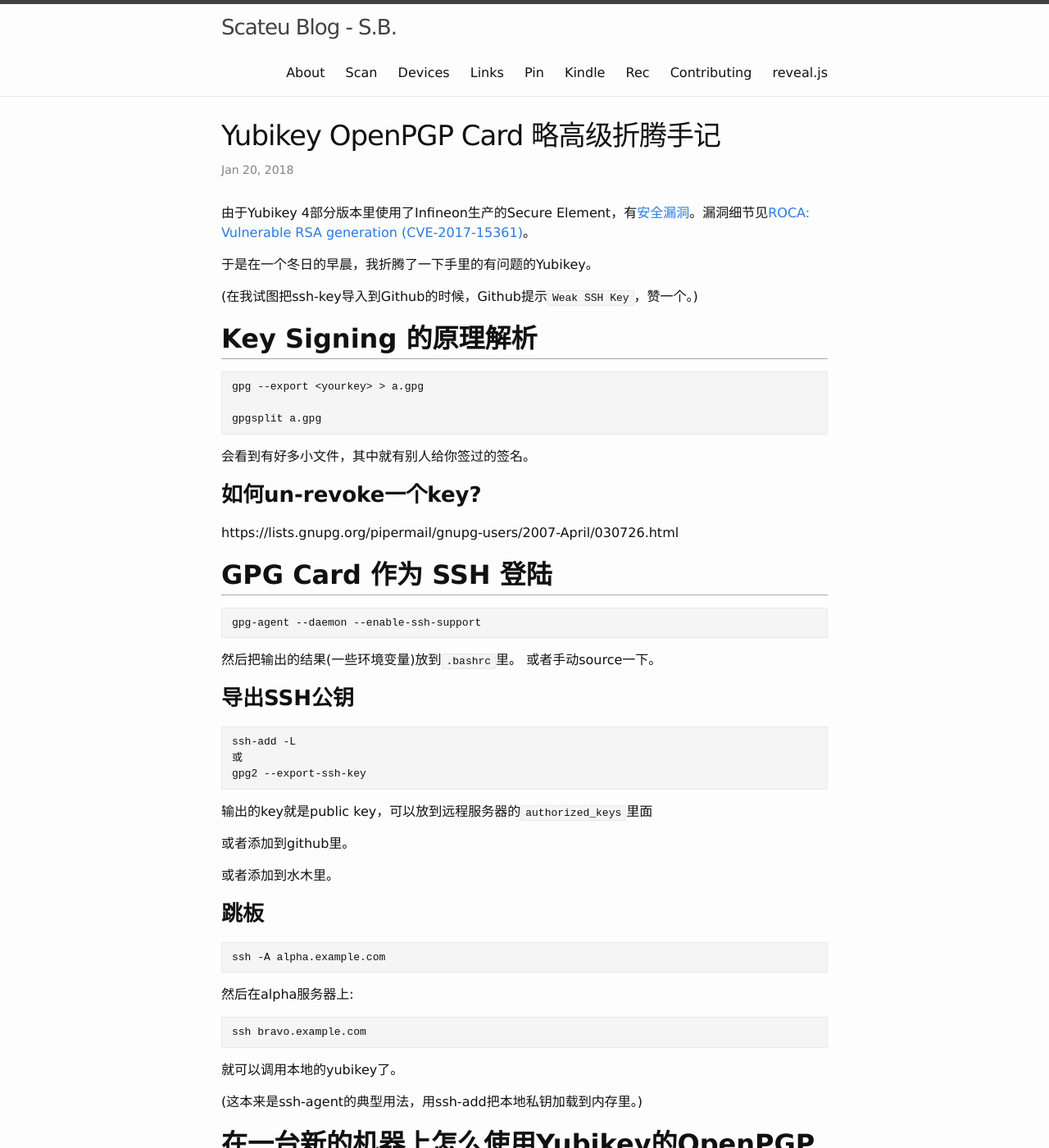
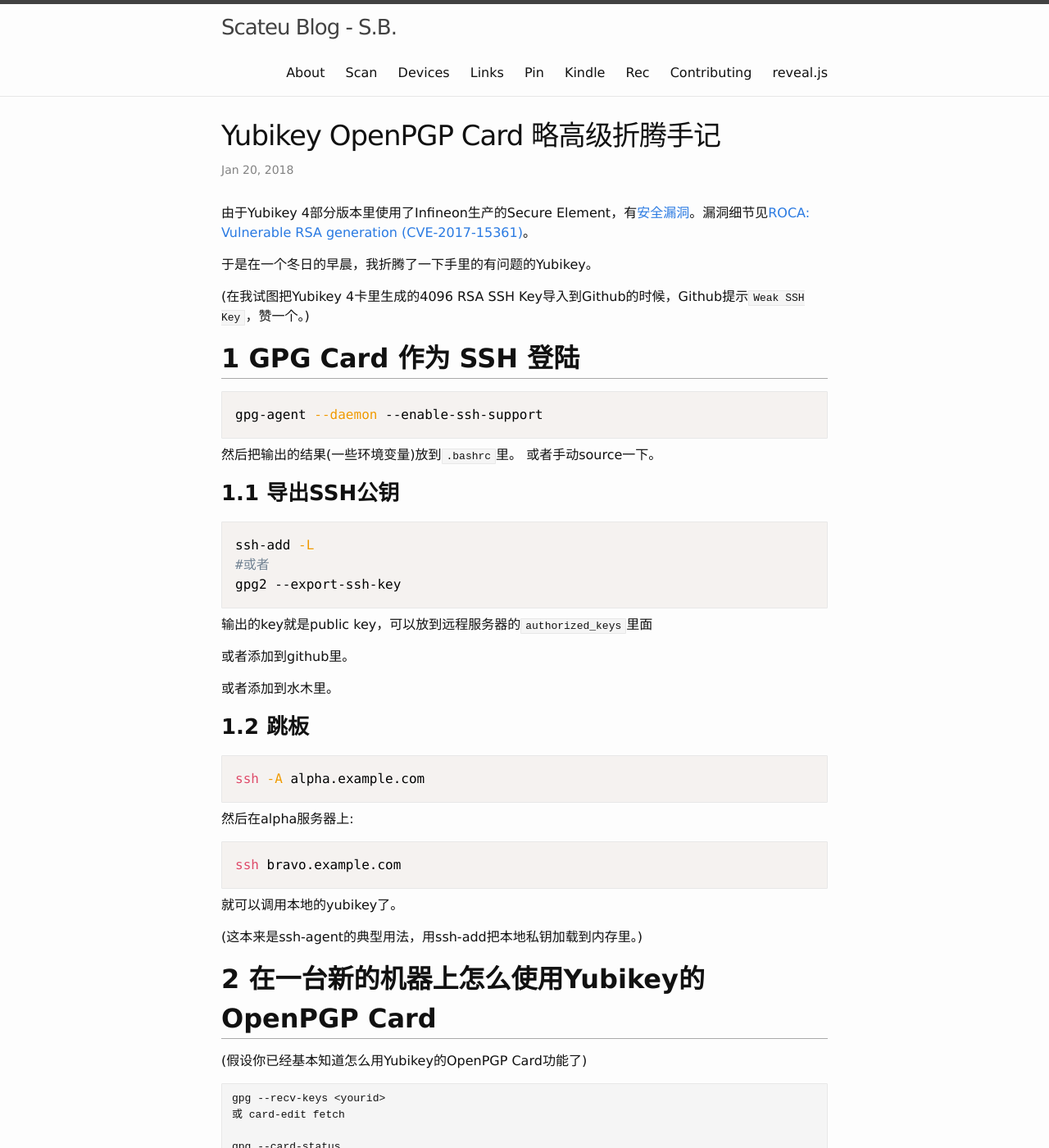
Before and after one commit to scateu/scateu.github.io, a Jekyll site: the page built from _posts/2018-01-20-gpg-yubikey-advanced-usage.md, in a window 1280 px wide and 1400 px high. Shown: the whole window at 82% size. Built offline with Jekyll 4.4.1, drawn with Linux system fonts in a browser that asks for light colours; nearby versions of some CDN libraries; comment, search, counter and statistics services are not loaded; some of the changed text lies outside the part shown.

Commit message:
Sat Jan 20 12:33:10 CST 2018

````diff
--- a/_posts/2018-01-20-gpg-yubikey-advanced-usage.md
+++ b/_posts/2018-01-20-gpg-yubikey-advanced-usage.md
@@ -8,36 +8,21 @@
 
 于是在一个冬日的早晨，我折腾了一下手里的有问题的Yubikey。
 
-(在我试图把ssh-key导入到Github的时候，Github提示`Weak SSH Key`，赞一个。)
+(在我试图把Yubikey 4卡里生成的4096 RSA SSH Key导入到Github的时候，Github提示`Weak SSH Key`，赞一个。)
 
 
-## Key Signing 的原理解析
+## 1 GPG Card 作为 SSH 登陆
 
-```
-gpg --export <yourkey> > a.gpg
-
-gpgsplit a.gpg
-```
-
-会看到有好多小文件，其中就有别人给你签过的签名。
-
-
-### 如何un-revoke一个key?
-
-https://lists.gnupg.org/pipermail/gnupg-users/2007-April/030726.html
-
-## GPG Card 作为 SSH 登陆
-
-```
+```bash
 gpg-agent --daemon --enable-ssh-support
 ```
 然后把输出的结果(一些环境变量)放到`.bashrc`里。 或者手动source一下。
 
-### 导出SSH公钥
+### 1.1 导出SSH公钥
 
-```
+```bash
 ssh-add -L
-或
+#或者
 gpg2 --export-ssh-key
 ```
 
@@ -48,15 +33,15 @@
 或者添加到水木里。
 
 
-### 跳板
+### 1.2 跳板
 
-```
+```bash
 ssh -A alpha.example.com
 ```
 
 然后在alpha服务器上:
 
-```
+```bash
 ssh bravo.example.com
 ```
 
@@ -65,7 +50,7 @@
 (这本来是ssh-agent的典型用法，用ssh-add把本地私钥加载到内存里。)
 
 
-## 在一台新的机器上怎么使用Yubikey的OpenPGP Card
+## 2 在一台新的机器上怎么使用Yubikey的OpenPGP Card
 
 (假设你已经基本知道怎么用Yubikey的OpenPGP Card功能了)
 
@@ -80,9 +65,9 @@
 `card-status`之后，会在本地机器上留下一个secret key的stub。
 
 
-## 生成一个新的subkey，并迁移到卡里
+## 3 生成一个新的subkey，并迁移到卡里
 
-```
+```bash
 gpg2 --expert --edit-key <yourid>
 gpg> addkey
 gpg> toggle
@@ -91,3 +76,20 @@
 ```
 
 更详细的见: <https://gist.github.com/ageis/5b095b50b9ae6b0aa9bf>
+
+
+## 4 Key Signing 的原理解析
+
+```bash
+gpg --export <yourkey> > a.gpg
+gpgsplit a.gpg
+```
+
+会看到有好多小文件，其中就有别人给你签过的签名。
+
+
+### 4.1 如何un-revoke一个key?
+
+<https://lists.gnupg.org/pipermail/gnupg-users/2007-April/030726.html>
+
+结论就是如果还没有Publish，只要拆开，删掉revoke certificate再组合起来就行。
````
